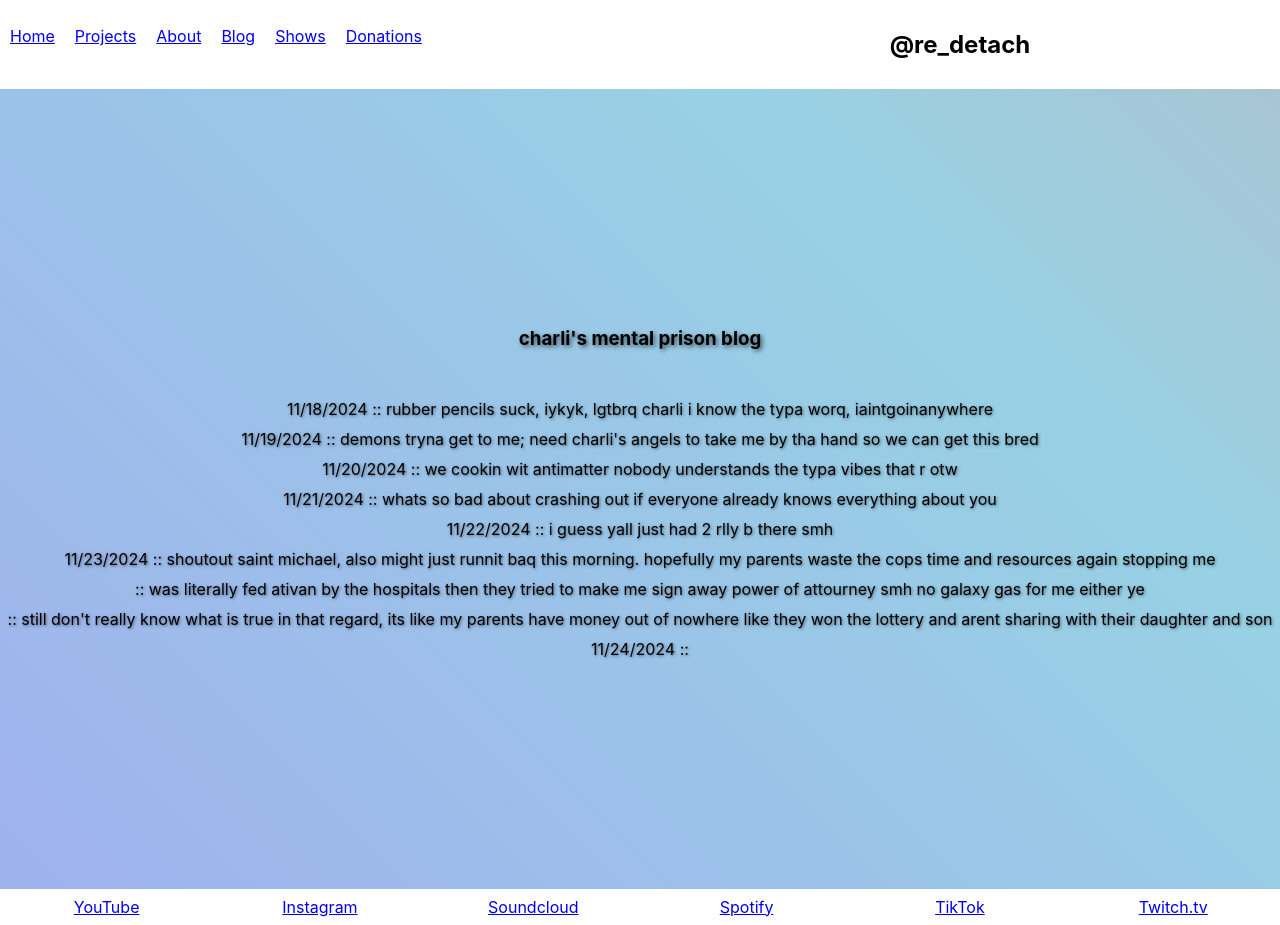
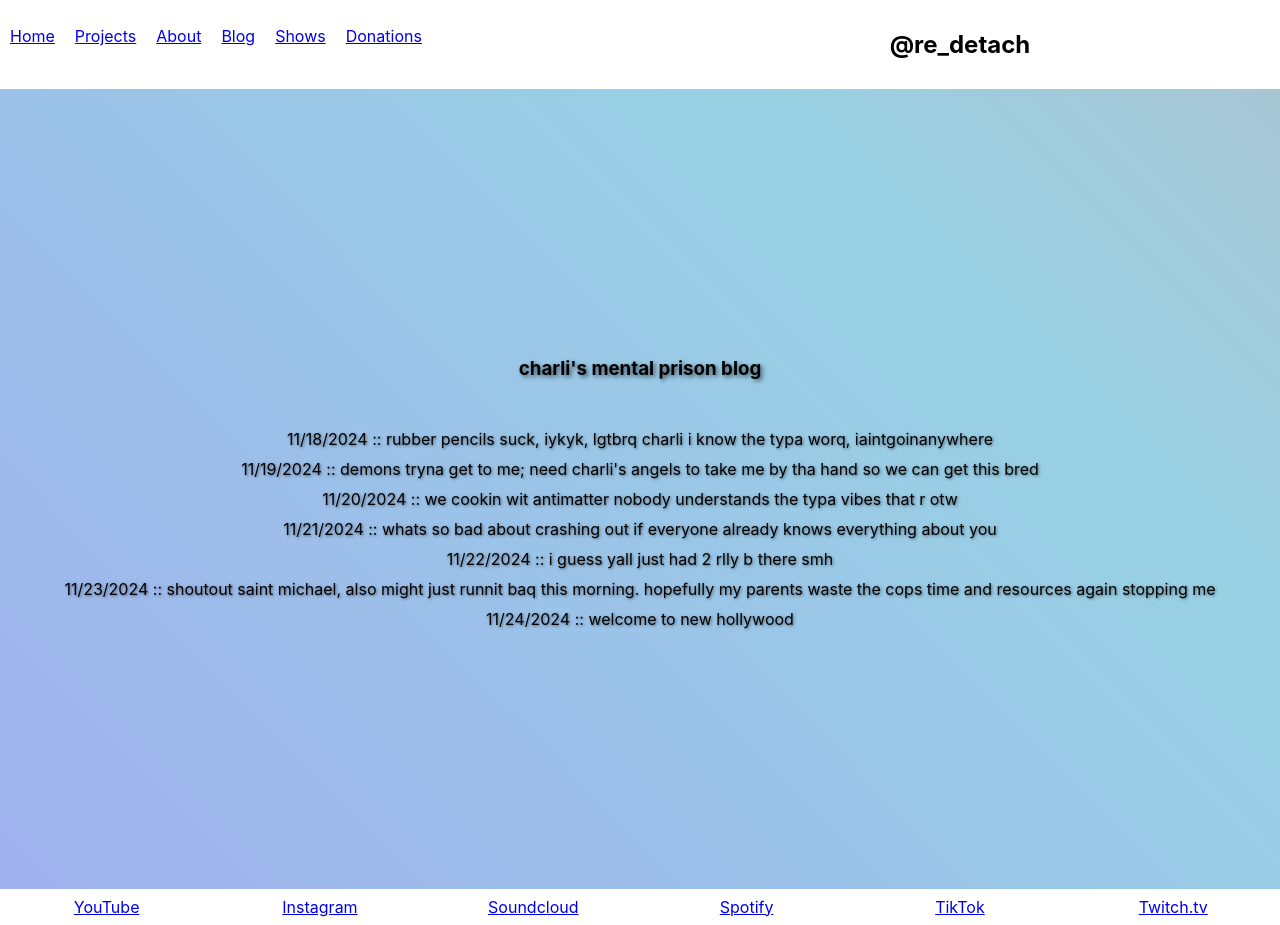
Before and after one commit to rolinmb/redetach-music, a React (Create React App) app: page /blog in a window 1280 px wide. Built offline with nearby package versions, Linux system fonts and the light colour scheme.

Commit message:
new hollywood

```diff
--- a/src/components/Blog.js
+++ b/src/components/Blog.js
@@ -14,9 +14,7 @@ const Blog = () => {
         <p>11/21/2024 :: whats so bad about crashing out if everyone already knows everything about you</p>
         <p>11/22/2024 :: i guess yall just had 2 rlly b there smh</p>
         <p>11/23/2024 :: shoutout saint michael, also might just runnit baq this morning. hopefully my parents waste the cops time and resources again stopping me</p>
-        <p>           :: was literally fed ativan by the hospitals then they tried to make me sign away power of attourney smh no galaxy gas for me either ye</p>
-        <p>           :: still don't really know what is true in that regard, its like my parents have money out of nowhere like they won the lottery and arent sharing with their daughter and son</p>
-        <p>11/24/2024 :: </p>
+        <p>11/24/2024 :: welcome to new hollywood</p>
       </div>
     </div>
   );
```
